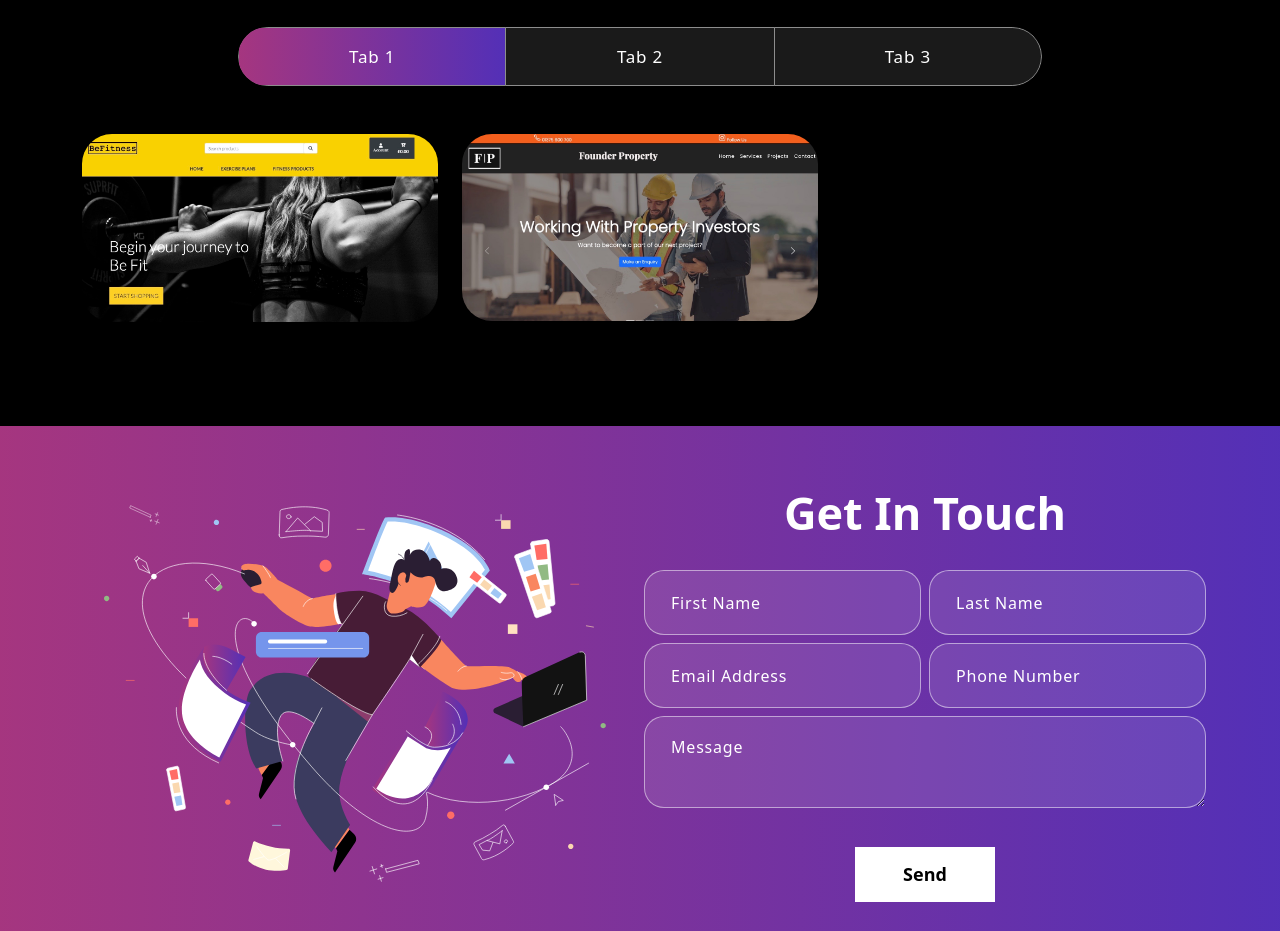
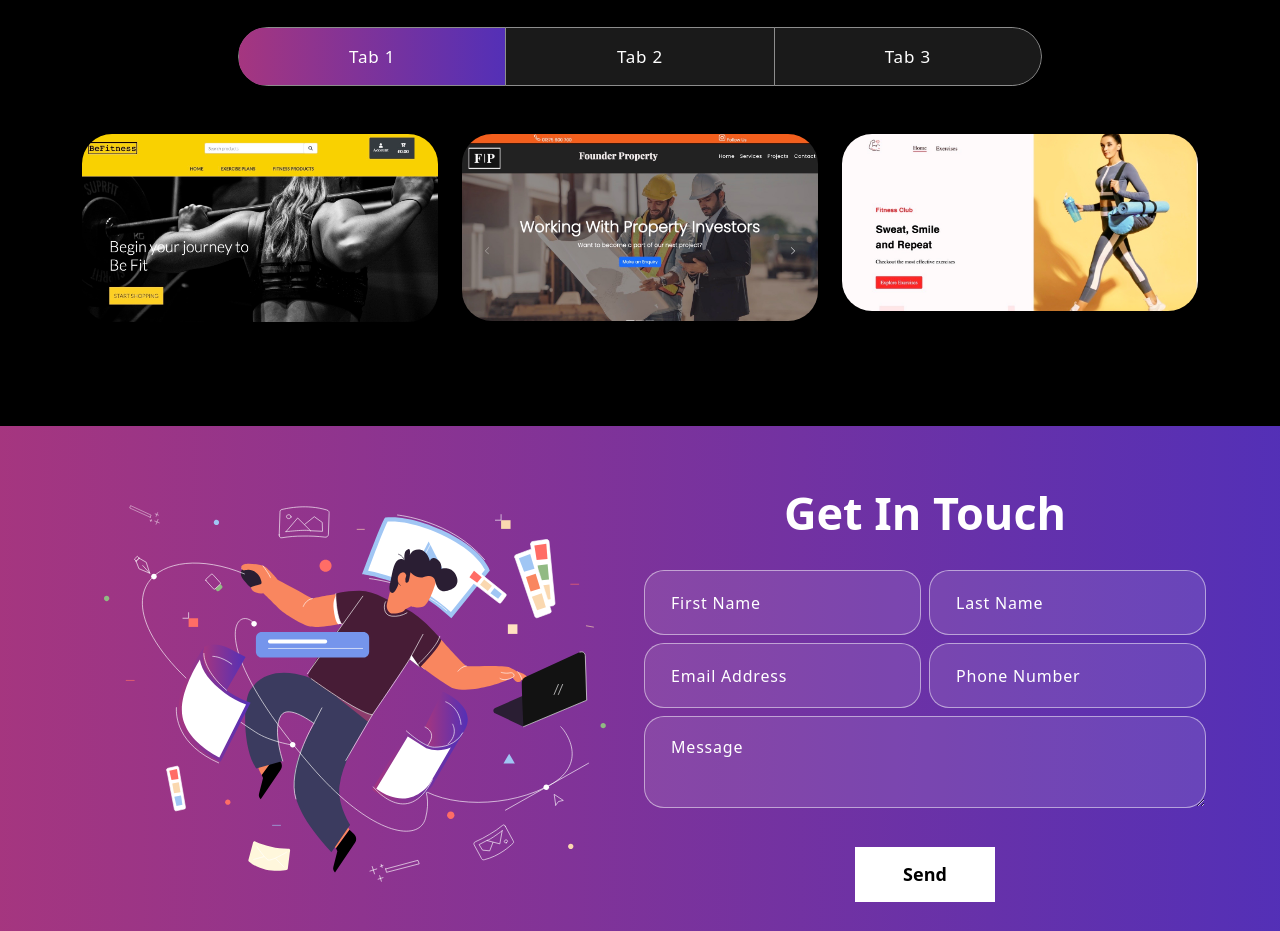
Before and after one commit to BesnikShala/my-portfolio, a React (Create React App) app: page / in a window 1280 px wide. Shown: the part 1560-2491 px from the top of the page. Built offline with nearby package versions, Linux system fonts and the light colour scheme.

Commit message:
Add new project

```diff
--- a/src/components/Projects.js
+++ b/src/components/Projects.js
@@ -2,6 +2,7 @@ import { Container, Row, Col, Tab, Nav } from "react-bootstrap";
 import { ProjectCard } from "./ProjectCard";
 import projectImg1 from "../assets/images/projectImg1.jpeg";
 import projectImg2 from "../assets/images/projectImg2.jpeg";
+import exercise from '../assets/images/exercise.jpeg'
 import recipiy from '../assets/images/recipiy.jpeg';
 import lothailand from '../assets/images/lothailand.jpeg';
 import prestige from '../assets/images/prestige.jpeg';
@@ -21,6 +22,13 @@ export const Projects = () => {
         "My first real world project for a local construction company. Site built using Python and Django Framework",
       imgUrl: projectImg2,
       siteUrl: "https://www.founderproperty.co.uk/",
+    },
+    {
+      title: "Exercise App",
+      description:
+        "A fitness site for people to search exercises with Rapid-Api. Gif demonstrations and youtube videos via Youtube-Api",
+      imgUrl: exercise,
+      siteUrl: "https://exercises-api.netlify.app/",
     },
   ];
 
```
Also changed, not shown: src/assets/images/exercise.jpeg (added).
